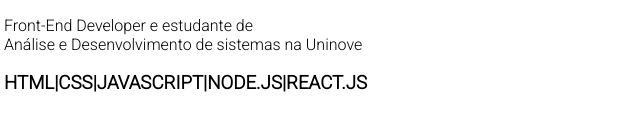
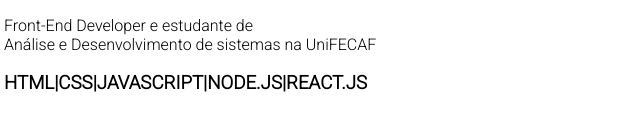
Before and after one commit to zingrad/Portfolio, a plain HTML site: page index.html in a window 1280 px wide. Shown: the part 683-800 px from the top of the page, 128-768 px from the left. Drawn offline with nearby package versions, Linux system fonts and the light colour scheme.

Commit message:
Update index.html

```diff
--- a/index.html
+++ b/index.html
@@ -48,7 +48,7 @@
                 <div class="home__data">
                     <span class="home__title">Olá! <br> Sou o <span class="home__title home__title-color">Erick Gomes</span></span>
                     <br><br>
-                    <p>Front-End Developer e estudante de <br> Análise e Desenvolvimento de sistemas na Uninove</p>
+                    <p>Front-End Developer e estudante de <br> Análise e Desenvolvimento de sistemas na UniFECAF</p>
                     <h3>HTML|CSS|JAVASCRIPT|NODE.JS|REACT.JS</h3>
                 </div>
 
```
